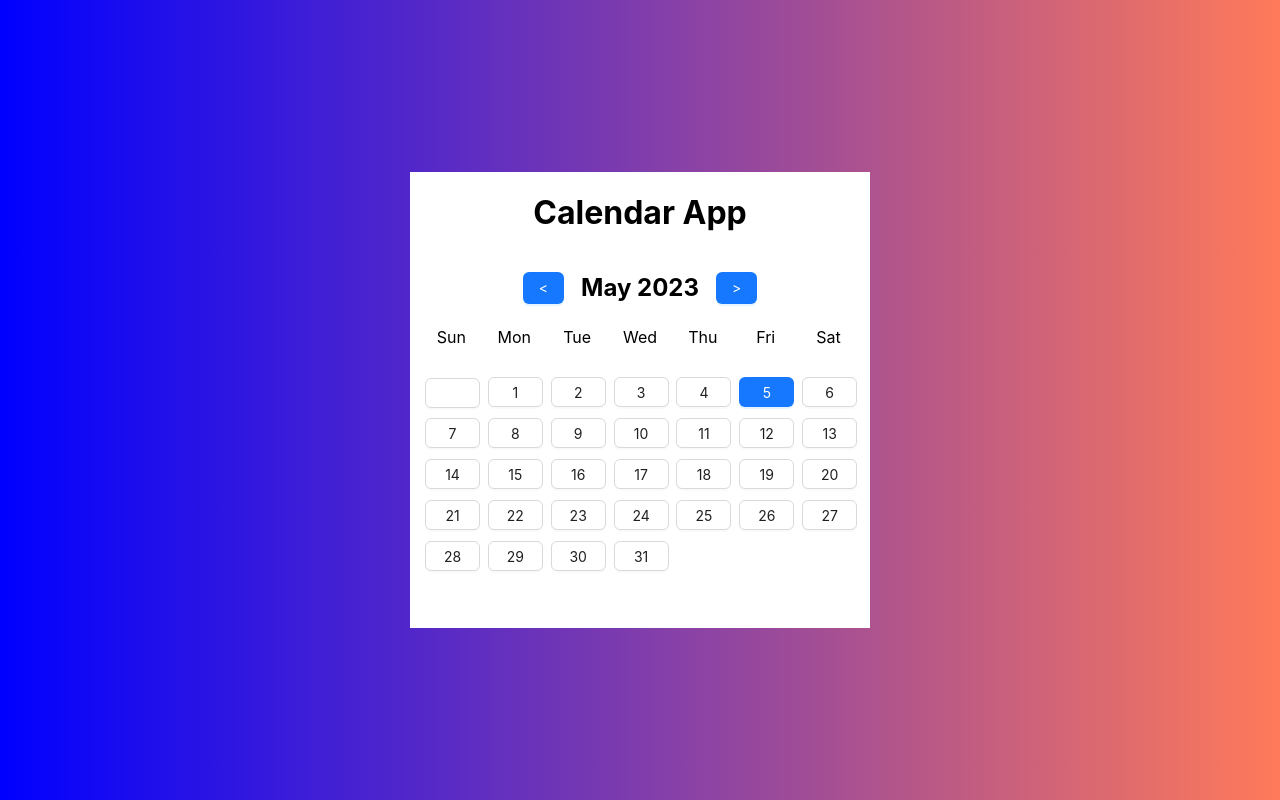
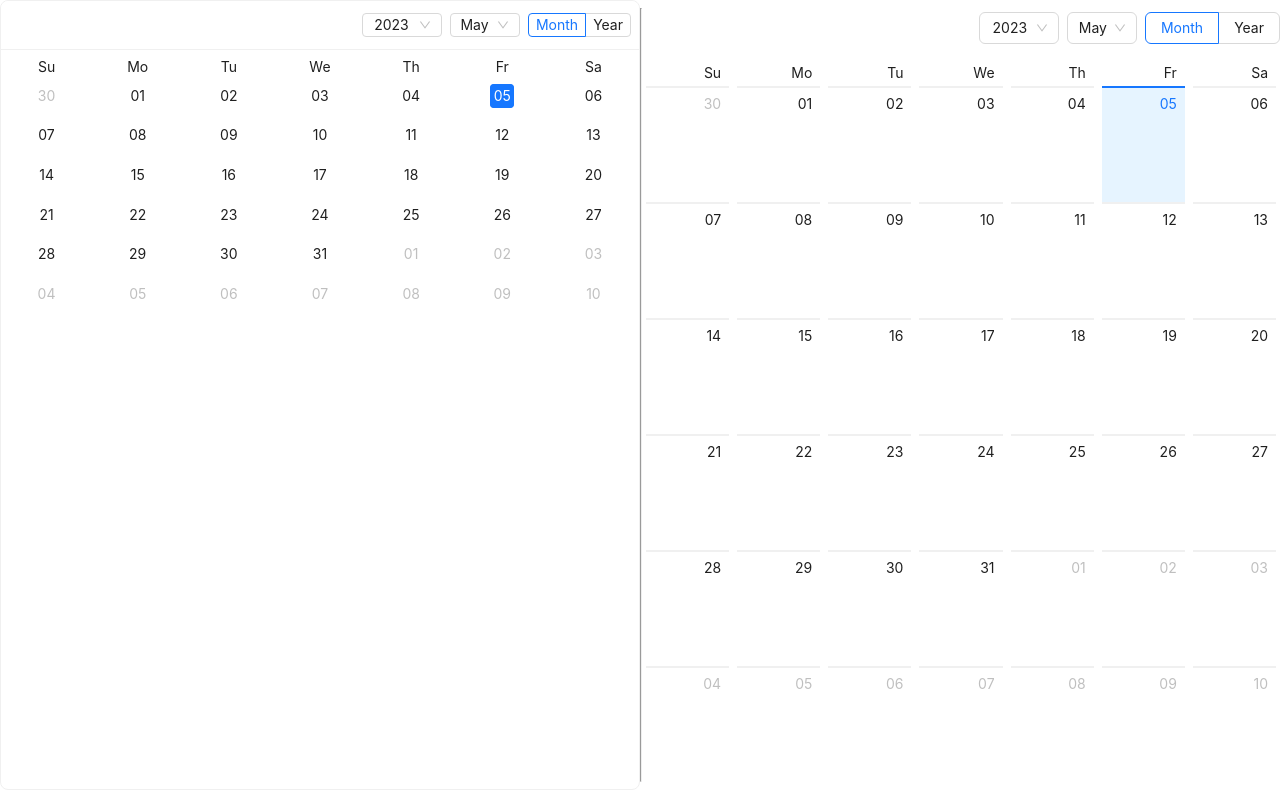
Before and after one commit to yameenaliabro/Calendar-App, a React (Create React App) app: page / in a window 1280 px wide. Built offline with nearby package versions, Linux system fonts and the light colour scheme.

Commit message:
some chnages in calendar

```diff
--- a/package.json
+++ b/package.json
@@ -8,8 +8,13 @@
     "@testing-library/user-event": "^13.5.0",
     "antd": "^5.4.6",
     "date-fns": "^2.30.0",
+    "mobiscroll-react": "^4.0.0",
+    "moment": "^2.29.4",
     "react": "^18.2.0",
+    "react-big-calendar": "^1.6.9",
     "react-calendar": "^4.2.1",
+    "react-dnd": "^16.0.1",
+    "react-dnd-html5-backend": "^16.0.1",
     "react-dom": "^18.2.0",
     "react-scripts": "5.0.1",
     "web-vitals": "^2.1.4"
--- a/src/App.css
+++ b/src/App.css
@@ -1,10 +1,10 @@
 .App {
   text-align: center;
 }
-body{
-  background-image: linear-gradient(to right, blue, rgb(255, 122, 89));
+.main-container{
+  display: flex;
+  text-align: center;
 }
-
 .App-logo {
   height: 40vmin;
   pointer-events: none;
--- a/src/App.js
+++ b/src/App.js
@@ -1,10 +1,12 @@
 import './App.css';
-import Calendar from './Components/Calendar/Calendar';
-
+import Calendar2 from './Components/Calendar/Calendar2';
+import EventCalendar from './Components/CalendarTwo/Calendar2';
 function App() {
   return (
-    <div>
-<Calendar/>
+    <div className='main-container'>
+      <Calendar2/>
+    <hr/>
+    <EventCalendar/>
     </div>
   )
 }
--- a/src/Components/Calendar/Calendar.css
+++ b/src/Components/Calendar/Calendar.css
@@ -1,24 +1,4 @@
-.calendar {
-    width: 300px;
-    margin: auto;
-    font-size: 16px;
-    display: flex;
-    flex-direction: column;
-    justify-content: center;
-    align-items: center;
-    text-align: center;
-    height: 100vh;
-  }
-  .main{
-    display: flex;
-    justify-content: center;
-    align-items: center;
-    text-align: center;
-    flex-direction: column;
-    color: black;
-    background-color: #fff;
-  }
-.header{
+  .header{
     display: flex;
     justify-content: center;
     align-items: center;
@@ -33,9 +13,7 @@ margin: 17px;
     display: grid;
     grid-template-columns: repeat(7, 1fr);
     margin-bottom: 10px;
-    width: 440px;
   }
-
   .days div {
     text-align: center;
     padding: 5px;
@@ -46,11 +24,11 @@ margin: 17px;
     grid-template-columns: repeat(7, 1fr);
     grid-template-rows: repeat(6, 1fr);
     padding: 10px;
-    width: 440px;
   }
   .dates button{
-    width: 55px;
+    width: 50px;
     height: 30px;
+    font-size: 15px;
   }
   .calendar-cell.active {
     background-color: blue;
--- a/src/Components/Calendar/Calendar.js
+++ b/src/Components/Calendar/Calendar.js
@@ -1,12 +1,13 @@
 import React, { useState } from 'react';
 import "./Calendar.css"
-import { Button } from "antd"
+import { Button, Modal, Select } from "antd"
 function Calendar() {
   const [currendate, setcurrentdate] = useState(new Date())
   const days = ['Sun', 'Mon', 'Tue', 'Wed', 'Thu', 'Fri', 'Sat'];
   const [month, setMonth] = useState(new Date().getMonth());
   const [year, setYear] = useState(new Date().getFullYear());
   const [today,settoday] = useState(new Date())
+  const [open,setopen] = useState(false)
   const daysInMonth = new Date(year, month + 1, 0).getDate();
   const firstDay = new Date(year, month, 1).getDay();
   const handlePrevMonth = () => {
@@ -17,10 +18,29 @@ function Calendar() {
     setMonth((prevMonth) => (prevMonth === 11 ? 0 : prevMonth + 1));
     setYear((prevYear) => (month === 11 ? prevYear + 1 : prevYear));
   };
+  let  modaopen = ()=>{
+    setopen(true)
+  }
+  let oncancelmodal = () =>{
+    setopen(false)
+  }
+  let onok = () =>{
+    setopen(false)
+  }
+  const openmodal = () =>{
+    setopen(true)
+  }
   return (
     <div className="calendar">
       <div className='main'>
         <h1>Calendar App</h1>
+        <Modal open={open} onOk={onok} onCancel={oncancelmodal}>
+        </Modal>
+        <Select placeholder="Weeks">
+        {days.map((day) => (
+            <div key={day}>{day}</div>
+          ))}
+        </Select>
         <div className="header">
           <Button onClick={handlePrevMonth} type="primary">{"<"}</Button><br/>
           <h2>{new Date(year, month).toLocaleDateString('en-US', { month: 'long', year: 'numeric' })}</h2><br/>
--- /dev/null
+++ b/src/Components/Calendar/Calendar2.js
@@ -0,0 +1,17 @@
+import { Calendar, theme } from 'antd';
+const onPanelChange = (value, mode) => {
+
+};
+const Calendar2 = () => {
+  const { token } = theme.useToken();
+  const wrapperStyle = {
+    border: `1px solid ${token.colorBorderSecondary}`,
+    borderRadius: token.borderRadiusLG,
+  };
+  return (
+    <div style={wrapperStyle}>
+      <Calendar fullscreen={false} onPanelChange={onPanelChange} />
+    </div>
+  );
+};
+export default Calendar2;
--- /dev/null
+++ b/src/Components/CalendarTwo/Calendar2.js
@@ -0,0 +1,115 @@
+import { Calendar, Modal, Form, Input, Button, TimePicker } from 'antd';
+import { useState } from 'react';
+function EventCalendar() {
+  const [events, setEvents] = useState([]);
+  const [modalVisible, setModalVisible] = useState(false);
+  const [selectedDate, setSelectedDate] = useState(null);
+  const [draggedEvent, setDraggedEvent] = useState(null);
+  // Function to handle event submission
+  const handleEventSubmit   = (values) => {
+    const newEvent = {
+      title: values.title,
+      date: selectedDate.format('YYYY-MM-DD'),
+      startTime: values.startTime.format('HH:mm'),
+      endTime: values.endTime.format('HH:mm'),
+    };
+    setEvents([...events, newEvent]);
+    setModalVisible(false);
+  };
+
+  // Function to handle event drag start
+  const handleEventDragStart = (event) => {
+    setDraggedEvent(event);
+  };
+
+  // Function to handle event drag end
+  const handleEventDragEnd = () => {
+    setDraggedEvent(null);
+  };
+  const handleDeleteEvent = (event) => {
+    const updatedEvents = events.filter((e) => e !== event);
+    setEvents(updatedEvents);
+  };
+  // Function to handle event drop
+  const handleEventDrop = (date) => {
+    const updatedEvents = events.map((event) => {
+      if (event === draggedEvent) {
+        return {
+          ...event,
+          date: date.format('YYYY-MM-DD'),
+        };
+      }
+      return event;
+    });
+    setEvents(updatedEvents);
+  };
+
+  return (
+    <div>
+      <Modal
+        title="Create Event"
+        visible={modalVisible}
+        onCancel={() => setModalVisible(false)}
+        footer={null}
+      >
+        <Form onFinish={handleEventSubmit}>
+          <Form.Item name="title" label="Title" rules={[{ required: true }]}>
+            <Input />
+          </Form.Item>
+          <Form.Item
+            name="startTime"
+            label="Start Time"
+            rules={[{ required: true }]}
+          >
+            <TimePicker format="HH:mm" />
+          </Form.Item>
+          <Form.Item
+            name="endTime"
+            label="End Time"
+            rules={[{ required: true }]}
+          >
+            <TimePicker format="HH:mm" />
+          </Form.Item>
+          <Form.Item>
+            <Button type="primary" htmlType="submit">
+              Create
+            </Button>
+          </Form.Item>
+        </Form>
+      </Modal>
+
+      <Calendar
+
+        dateCellRender={(date) => (
+
+          <div>
+            {events.map((event) => {
+              if (event.date === date.format('YYYY-MM-DD')) {
+                return (
+                  <div
+                    key={event.title}
+                    draggable
+                    onDragStart={() => handleEventDragStart(event)}
+                    onDragEnd={handleEventDragEnd}
+                  >
+                    <button onClick={() => handleDeleteEvent(event)}>edit</button>
+                    {event.startTime} - {event.endTime}: {event.title}
+                  </div>
+                );
+              }
+              return null;
+            })}
+          </div>
+        )}
+        onSelect={(date) => {
+          setSelectedDate(date);
+          setModalVisible(true);
+        }}
+        onDrop={handleEventDrop}
+        onDragOver={(e) => e.preventDefault()}
+      />
+    </div>
+  );
+}
+
+export default EventCalendar;
```
Also changed, not shown: 1 other file (tests, documents, lock files or other folders).
